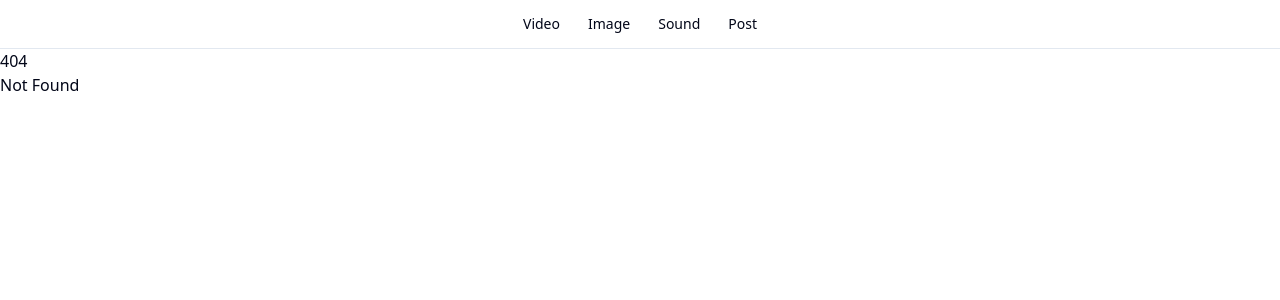
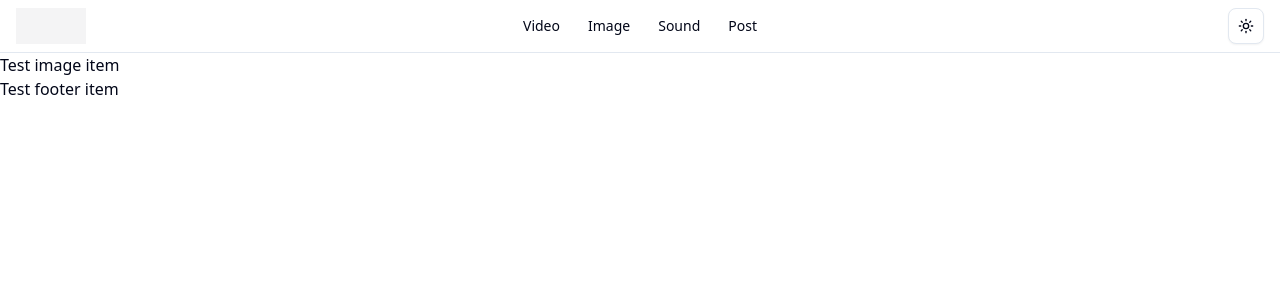
Before and after one commit to Makosai/VISP, a SvelteKit app: page /image in a window 1280 px wide. Before the commit this address had no page. Shown: the top 300 px of the page. Built offline with nearby package versions, Linux system fonts and the light colour scheme.

Commit message:
Implement the root layout for most pages.

```diff
--- a/package.json
+++ b/package.json
@@ -16,7 +16,8 @@
     "@tauri-apps/api": "^2",
     "@tauri-apps/plugin-dialog": "^2.4.0",
     "@tauri-apps/plugin-fs": "^2.4.2",
-    "@tauri-apps/plugin-opener": "^2"
+    "@tauri-apps/plugin-opener": "^2",
+    "mode-watcher": "^1.1.0"
   },
   "devDependencies": {
     "@lucide/svelte": "^0.544.0",
--- a/src/app.html
+++ b/src/app.html
@@ -1,5 +1,6 @@
 <!doctype html>
-<html lang="en">
+<html lang="en" data-theme="dark">
+
 <head>
   <meta charset="utf-8" />
   <link rel="icon" href="%sveltekit.assets%/favicon.png" />
@@ -7,7 +8,9 @@
   <title>Tauri + SvelteKit + Typescript App</title>
   %sveltekit.head%
 </head>
+
 <body data-sveltekit-preload-data="hover">
   <div style="display: contents">%sveltekit.body%</div>
 </body>
+
 </html>
--- /dev/null
+++ b/src/routes/(sections)/+layout.svelte
@@ -0,0 +1,7 @@
+<script lang="ts">
+  let { children } = $props();
+</script>
+
+{@render children?.()}
+
+<footer>Test footer item</footer>
--- /dev/null
+++ b/src/routes/(sections)/image/+page.svelte
@@ -0,0 +1 @@
+Test image item
--- /dev/null
+++ b/src/routes/(sections)/post/+page.svelte
@@ -0,0 +1 @@
+Test post page
--- /dev/null
+++ b/src/routes/(sections)/sound/+page.svelte
@@ -0,0 +1 @@
+Test sound page
--- /dev/null
+++ b/src/routes/(sections)/video/+page.svelte
@@ -0,0 +1 @@
+Test video page
--- a/src/routes/+layout.svelte
+++ b/src/routes/+layout.svelte
@@ -2,6 +2,9 @@
   import '../app.css';
   import { Button } from '$lib/components/ui/button';
   import { goto } from '$app/navigation';
+  import { ModeWatcher, toggleMode } from 'mode-watcher';
+  import SunIcon from '@lucide/svelte/icons/sun';
+  import MoonIcon from '@lucide/svelte/icons/moon';
 
   const navTabs = [
     { label: 'Video', href: '/video' },
@@ -13,10 +16,12 @@
   let { children } = $props();
 </script>
 
+<ModeWatcher />
 <div class="flex flex-col min-h-screen bg-background text-foreground">
   <!-- Top Bar -->
   <header class="sticky top-0 z-20 w-full border-b border-border">
-    <nav class="flex justify-center items-center gap-2 py-2">
+    <div class="lead"></div>
+    <nav class="nav-items">
       <div class="flex gap-1">
         {#each navTabs as tab}
           <Button
@@ -30,7 +35,46 @@
         {/each}
       </div>
     </nav>
+    <div class="actions">
+      <Button onclick={toggleMode} variant="outline" size="icon">
+        <SunIcon
+          class="h-[1.2rem] w-[1.2rem] rotate-0 scale-100 !transition-all dark:-rotate-90 dark:scale-0" />
+        <MoonIcon
+          class="absolute h-[1.2rem] w-[1.2rem] rotate-90 scale-0 !transition-all dark:rotate-0 dark:scale-100" />
+        <span class="sr-only">Toggle theme</span>
+      </Button>
+    </div>
   </header>
 
-  {@render children()}
+  {@render children?.()}
 </div>
+
+<style>
+  .lead {
+    height: 100%;
+    width: 70px;
+    background-color: var(--foreground);
+    opacity: 0.045;
+  }
+  .nav-items {
+    display: flex;
+    justify-content: center;
+    align-items: center;
+    gap: 0.5rem;
+  }
+  .actions {
+    display: flex;
+    align-items: center;
+    justify-content: flex-end;
+    gap: 0.5rem;
+    width: 70px;
+  }
+  header {
+    display: flex;
+    justify-content: space-between;
+    align-items: center;
+    padding: 0.5rem 1rem;
+    background-color: var(--background);
+    height: 53px;
+  }
+</style>
```
Also changed, not shown: 1 other file (tests, documents, lock files or other folders). Lines whose indentation alone changed are shown as unchanged.
